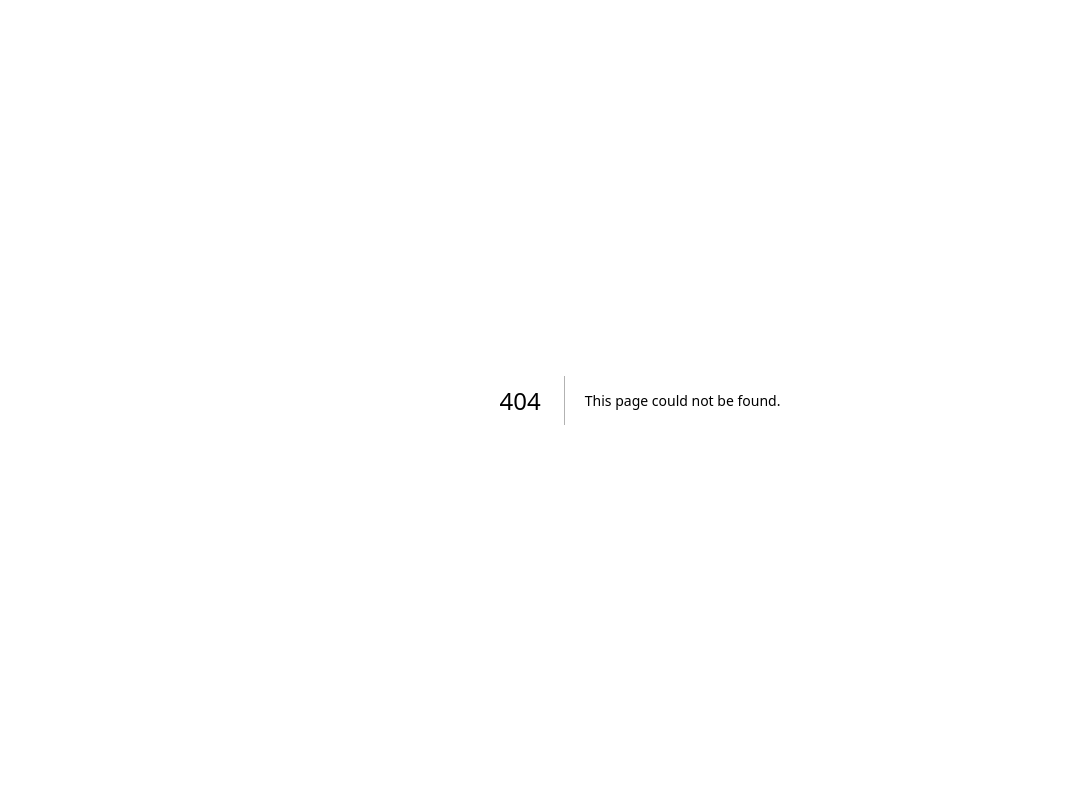
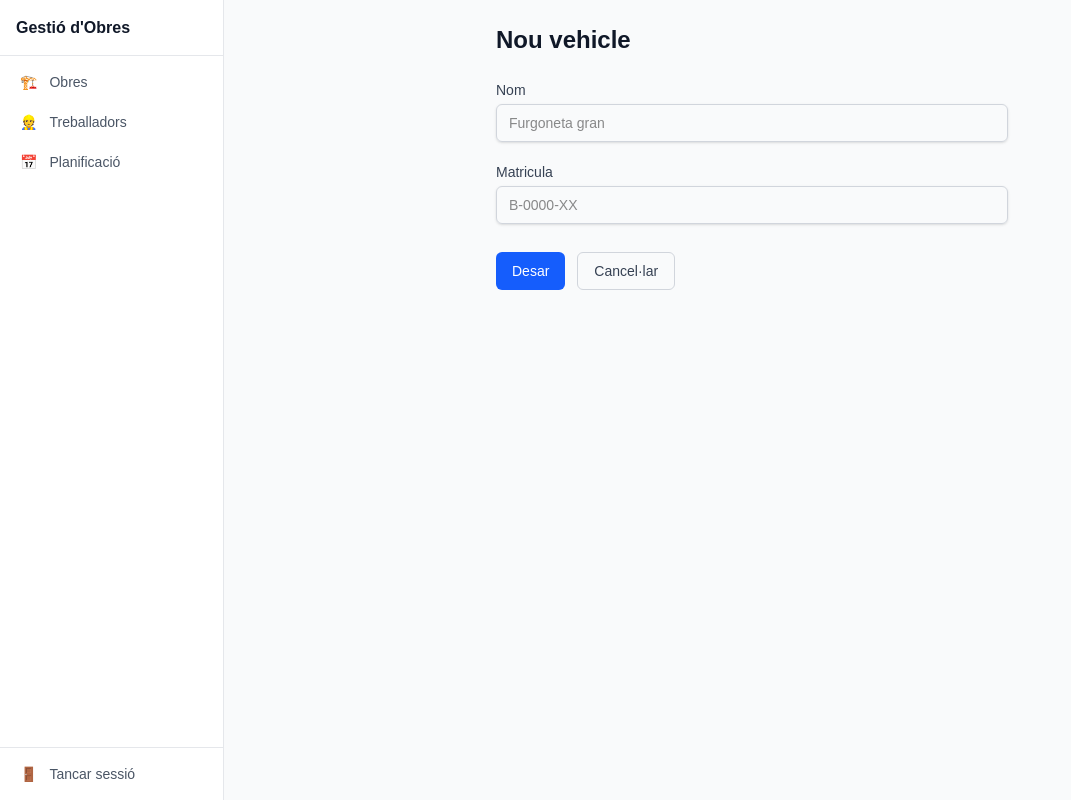
Before and after one commit to old-to-new/nandu-obres, a Next.js app: page /vehicles/nou in a window 1280 px wide. Before the commit this address had no page. Shown: the whole page, without its empty margins (0-1071 px from the left). Built offline with nearby package versions, Linux system fonts and the light colour scheme.

Commit message:
feat(vehicles): CRUD complet (card, form, pagines) + tests
Co-Authored-By: Claude <noreply@anthropic.com>

```diff
--- /dev/null
+++ b/src/app/(dashboard)/vehicles/[id]/editar/page.tsx
@@ -0,0 +1,30 @@
+import { notFound } from 'next/navigation'
+import { createClient } from '@/lib/supabase/server'
+import { VehicleForm } from '@/components/vehicles/VehicleForm'
+import { updateVehicle } from '../../actions'
+
+interface EditarVehiclePageProps {
+  params: Promise<{ id: string }>
+}
+
+export default async function EditarVehiclePage({ params }: EditarVehiclePageProps) {
+  const { id } = await params
+  const supabase = await createClient()
+
+  const { data: vehicle, error } = await supabase
+    .from('vehicles')
+    .select('*')
+    .eq('id', id)
+    .single()
+
+  if (error || !vehicle) notFound()
+
+  const action = updateVehicle.bind(null, id)
+
+  return (
+    <div className="mx-auto max-w-lg space-y-6">
+      <h1 className="text-2xl font-bold text-gray-900">Editar vehicle</h1>
+      <VehicleForm action={action} vehicle={vehicle} />
+    </div>
+  )
+}
--- /dev/null
+++ b/src/app/(dashboard)/vehicles/nou/page.tsx
@@ -0,0 +1,11 @@
+import { createVehicle } from '../actions'
+import { VehicleForm } from '@/components/vehicles/VehicleForm'
+
+export default function NouVehiclePage() {
+  return (
+    <div className="mx-auto max-w-lg space-y-6">
+      <h1 className="text-2xl font-bold text-gray-900">Nou vehicle</h1>
+      <VehicleForm action={createVehicle} />
+    </div>
+  )
+}
--- /dev/null
+++ b/src/app/(dashboard)/vehicles/page.tsx
@@ -0,0 +1,70 @@
+import Link from 'next/link'
+import { createClient } from '@/lib/supabase/server'
+import { VehicleCard } from '@/components/vehicles/VehicleCard'
+import { toggleVehicleActiu } from './actions'
+
+interface VehiclesPageProps {
+  searchParams: Promise<{ inactius?: string }>
+}
+
+export default async function VehiclesPage({ searchParams }: VehiclesPageProps) {
+  const { inactius } = await searchParams
+  const mostraInactius = inactius === '1'
+
+  const supabase = await createClient()
+  const { data: vehicles, error } = await supabase
+    .from('vehicles')
+    .select('*')
+    .order('nom')
+
+  if (error) throw new Error(error.message)
+
+  const vehiclesVisibles = mostraInactius
+    ? (vehicles ?? [])
+    : (vehicles ?? []).filter((v) => v.actiu)
+
+  return (
+    <div className="space-y-6">
+      <div className="flex items-center justify-between">
+        <h1 className="text-2xl font-bold text-gray-900">Vehicles</h1>
+        <Link
+          href="/vehicles/nou"
+          className="rounded-md bg-blue-600 px-4 py-2 text-sm font-medium text-white hover:bg-blue-700"
+        >
+          Nou vehicle
+        </Link>
+      </div>
+
+      <Link
+        href={mostraInactius ? '/vehicles' : '/vehicles?inactius=1'}
+        className="text-sm text-blue-600 hover:underline"
+      >
+        {mostraInactius ? 'Amagar inactius' : 'Veure inactius'}
+      </Link>
+
+      <div className="space-y-3">
+        {vehiclesVisibles.length === 0 ? (
+          <p className="py-12 text-center text-gray-500">No hi ha vehicles.</p>
+        ) : (
+          vehiclesVisibles.map((vehicle) => (
+            <div key={vehicle.id} className="flex items-center gap-3">
+              <div className="flex-1">
+                <VehicleCard vehicle={vehicle} />
+              </div>
+              <form
+                action={toggleVehicleActiu.bind(null, vehicle.id, !vehicle.actiu)}
+              >
+                <button
+                  type="submit"
+                  className="rounded-md border border-gray-200 px-2 py-1 text-xs text-gray-600 hover:bg-gray-50"
+                >
+                  {vehicle.actiu ? 'Desactivar' : 'Activar'}
+                </button>
+              </form>
+            </div>
+          ))
+        )}
+      </div>
+    </div>
+  )
+}
--- /dev/null
+++ b/src/components/vehicles/VehicleCard.tsx
@@ -0,0 +1,30 @@
+import Link from 'next/link'
+import type { Vehicle } from '@/lib/types/database'
+
+interface VehicleCardProps {
+  vehicle: Vehicle
+}
+
+export function VehicleCard({ vehicle }: VehicleCardProps) {
+  return (
+    <div className="flex items-center justify-between rounded-lg border border-gray-200 bg-white p-4 shadow-sm">
+      <div className="min-w-0 flex-1">
+        <p className="truncate text-base font-semibold text-gray-900">{vehicle.nom}</p>
+        <p className="mt-0.5 text-sm text-gray-500">{vehicle.matricula}</p>
+      </div>
+      <div className="ml-4 flex items-center gap-3">
+        {!vehicle.actiu && (
+          <span className="rounded-full bg-gray-100 px-2 py-0.5 text-xs font-medium text-gray-500">
+            Inactiu
+          </span>
+        )}
+        <Link
+          href={`/vehicles/${vehicle.id}/editar`}
+          className="text-sm text-blue-600 hover:underline"
+        >
+          Editar
+        </Link>
+      </div>
+    </div>
+  )
+}
--- /dev/null
+++ b/src/components/vehicles/VehicleForm.tsx
@@ -0,0 +1,61 @@
+'use client'
+
+import type { Vehicle } from '@/lib/types/database'
+
+interface VehicleFormProps {
+  action: (formData: FormData) => Promise<void>
+  vehicle?: Vehicle
+}
+
+export function VehicleForm({ action, vehicle }: VehicleFormProps) {
+  const isEdit = !!vehicle
+
+  return (
+    <form action={action} className="space-y-5">
+      <div>
+        <label htmlFor="nom" className="block text-sm font-medium text-gray-700">
+          Nom
+        </label>
+        <input
+          id="nom"
+          name="nom"
+          type="text"
+          required
+          defaultValue={vehicle?.nom ?? ''}
+          className="mt-1 block w-full rounded-md border border-gray-300 px-3 py-2 text-sm shadow-sm focus:border-blue-500 focus:outline-none focus:ring-1 focus:ring-blue-500"
+          placeholder="Furgoneta gran"
+        />
+      </div>
+
+      <div>
+        <label htmlFor="matricula" className="block text-sm font-medium text-gray-700">
+          Matricula
+        </label>
+        <input
+          id="matricula"
+          name="matricula"
+          type="text"
+          required
+          defaultValue={vehicle?.matricula ?? ''}
+          className="mt-1 block w-full rounded-md border border-gray-300 px-3 py-2 text-sm shadow-sm focus:border-blue-500 focus:outline-none focus:ring-1 focus:ring-blue-500"
+          placeholder="B-0000-XX"
+        />
+      </div>
+
+      <div className="flex gap-3 pt-2">
+        <button
+          type="submit"
+          className="rounded-md bg-blue-600 px-4 py-2 text-sm font-medium text-white hover:bg-blue-700"
+        >
+          {isEdit ? 'Actualitzar' : 'Desar'}
+        </button>
+        <a
+          href="/vehicles"
+          className="rounded-md border border-gray-300 px-4 py-2 text-sm font-medium text-gray-700 hover:bg-gray-50"
+        >
+          Cancel·lar
+        </a>
+      </div>
+    </form>
+  )
+}
```
Also changed, not shown: 2 other files (tests, documents, lock files or other folders).
